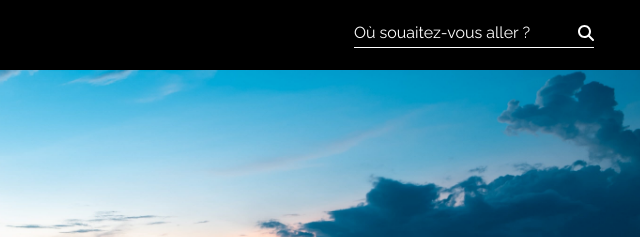
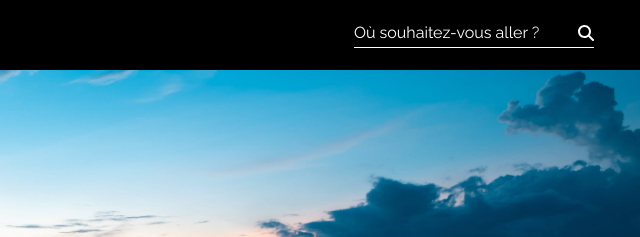
Before and after one commit to AntoineCoignac/discovira, a plain HTML site: page destinations/bali/index.html in a window 1280 px wide. Shown: the top 237 px of the page, 622-1262 px from the left. Drawn offline with nearby package versions, Linux system fonts and the light colour scheme.

Commit message:
maj correction faute d'orthographe

```diff
--- a/destinations/bali/index.html
+++ b/destinations/bali/index.html
@@ -17,7 +17,7 @@
     <nav>
         <a class="logo" href="/">D</a>
         <div class="search">
-            <input type="text" placeholder="Où souaitez-vous aller ?">
+            <input type="text" placeholder="Où souhaitez-vous aller ?">
             <svg xmlns="http://www.w3.org/2000/svg"
                 viewBox="0 0 512 512"><!--! Font Awesome Pro 6.4.0 by @fontawesome - https://fontawesome.com License - https://fontawesome.com/license (Commercial License) Copyright 2023 Fonticons, Inc. -->
                 <path
```
Also changed, not shown: destinations/berlin/index.html (+1 -1 lines), destinations/marrakech/index.html (+1 -1 lines), destinations/montreal/index.html (+1 -1 lines), destinations/moscou/index.html (+1 -1 lines), destinations/newyork/index.html (+1 -1 lines), destinations/rio/index.html (+1 -1 lines), destinations/sydney/index.html (+1 -1 lines), index.html (+1 -1 lines).
